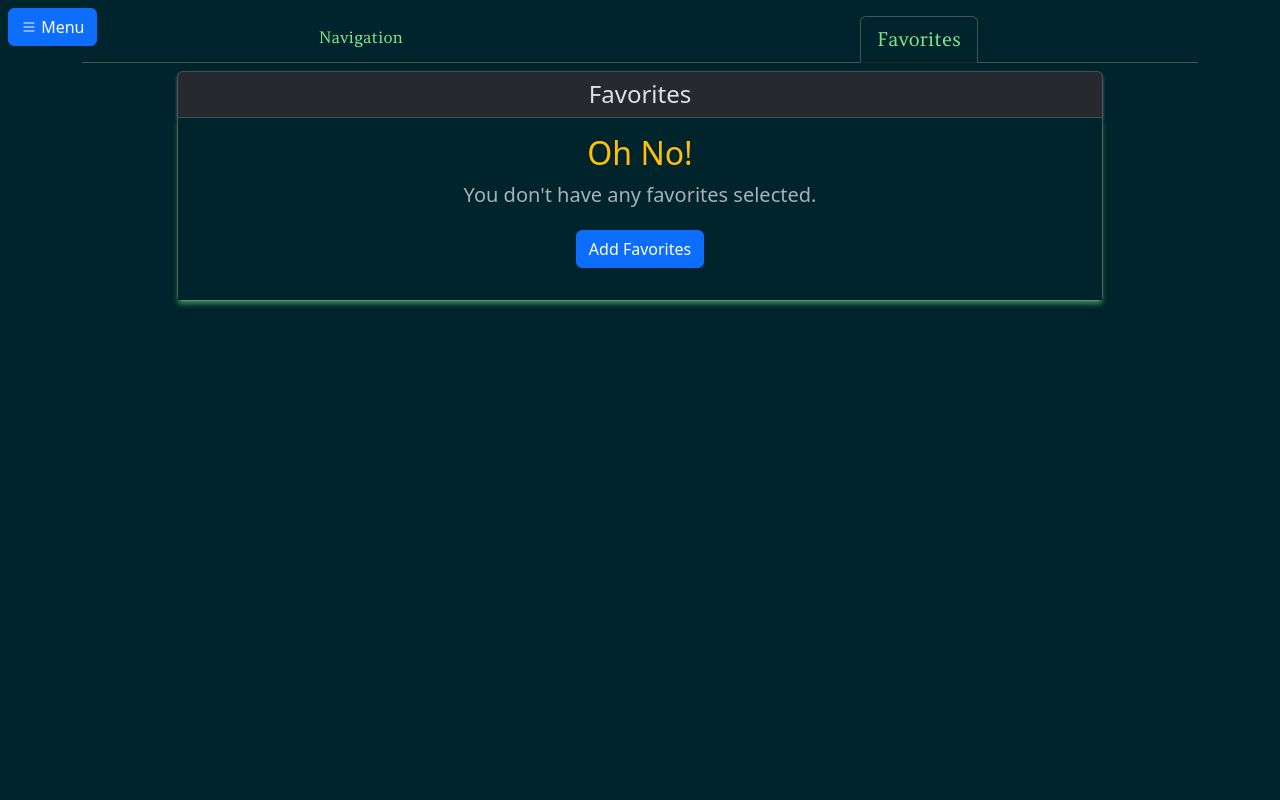
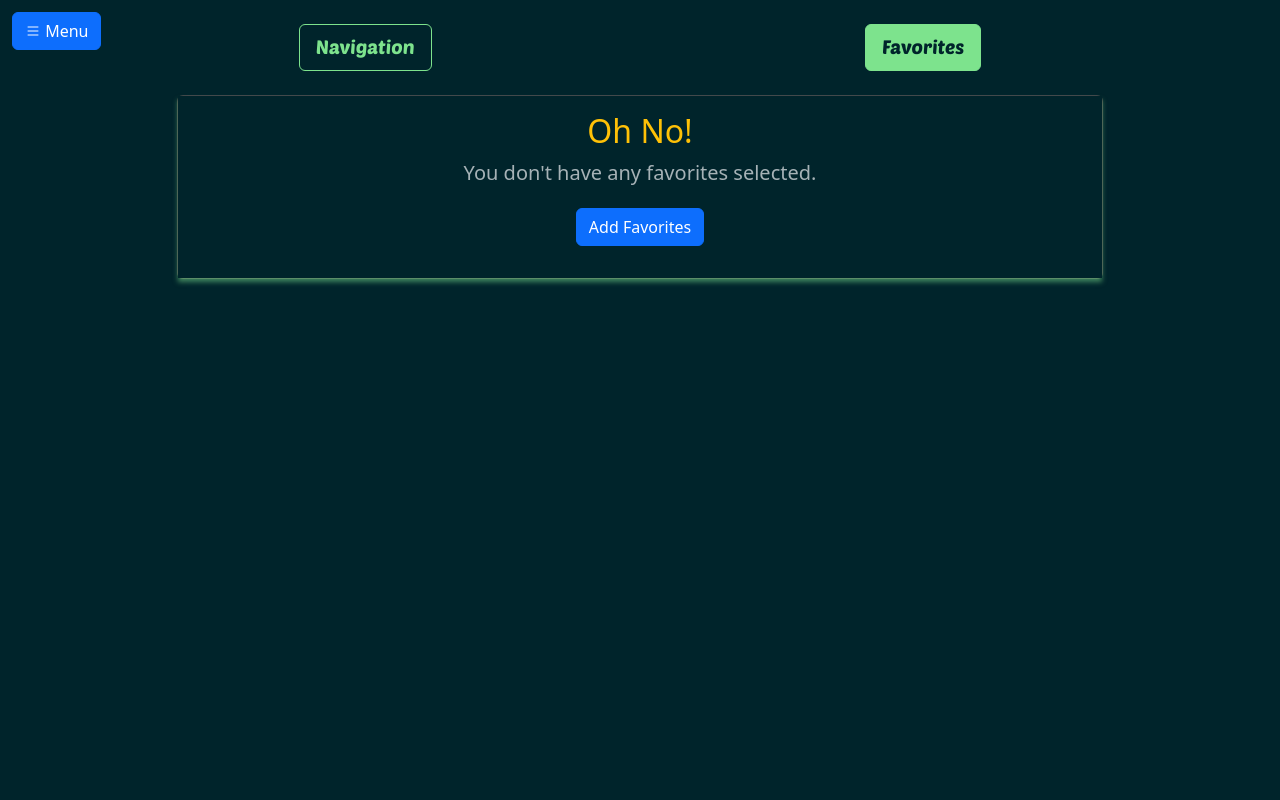
Before and after one commit to Alexander-N-Shelton/djangoWebRemote, a Django app: page /remote/ in a window 1280 px wide. Run offline with Django 5.2, Linux system fonts and the light colour scheme; the visitor is signed in with stand-in values (Sample User, id 1); data that the repository does not hold is empty; some libraries are stand-ins or nearby versions.

Commit message:
1.3.2 Update the styles and html a little more

```diff
--- a/remote/static/remote/css/style.css
+++ b/remote/static/remote/css/style.css
@@ -15,19 +15,24 @@
   height: 75%;
   margin: 1rem;
 }
+#navTab,
+#favTab {
+  background: #00242b !important;
+  color: #7de38d !important;
+  border: 1px solid #7de38d !important;
+  font-family: "Poetsen One", sans-serif !important;
+  font-size: 1.2rem !important;
+}
+
 
 .favBtnImg {
   width: 70% !important;
   height: auto;
 }
 
-/* Single Remote */
-#singleRemote .card-header {
-  box-shadow: 0 2px 4px var(--bs-secondary) !important;
-}
-
 #singleRemote .nav-link.active {
-  font-size: 1.2rem !important;
+  color: #00242b !important;
+  background: #7de38d !important;
 }
 
 #singleRemote button {
--- a/remote/templates/remote/single_remote.html
+++ b/remote/templates/remote/single_remote.html
@@ -6,9 +6,9 @@
   <link rel="stylesheet" href="{% static 'remote/css/style.css' %}">
 {% endblock %}
 {% block content %}
-<section id="singleRemote" class="singleRemote min-vh-100 pt-3">
+<section id="singleRemote" class="singleRemote min-vh-100 pt-4">
   <div class="container">
-    <ul class="nav nav-tabs d-flex justify-content-center">
+    <ul class="nav nav-pills d-flex justify-content-center">
       <li class="nav-item mx-auto">
         <a class="nav-link fs-6" id="navTab" data-bs-toggle="tab" data-bs-target="#navRemoteContainer" role="tab" aria-controls="navRemoteContainer" aria-selected="false">Navigation</a>
       </li>
@@ -18,11 +18,10 @@
     </ul>
   </div>
   <div class="container compact">
-    <div class="tab-content mb-2">
+    <div class="tab-content mb-2 pt-3">
       <!-- Navigation -->
       <div id="navRemoteContainer" class="tab-pane fade">
         <div class="card mt-3" id="navCard">
-          <h4 class="card-header text-center">Navigation</h4>
           <div class="card-body text-center">
             <div class="row g-1">
               {% for button in navigation_buttons %}
@@ -39,7 +38,6 @@
       <!-- Favorites -->
       <div id="favRemoteContainer" class="tab-pane fade show active">
         <div class="card text-center mt-2" id="favCard">
-          <h4 class="card-header">Favorites</h4>
           <div class="card-body">
             <div class="row g-1">
               {% for button in favorite_buttons %}
--- a/static/global/css/styles.css
+++ b/static/global/css/styles.css
@@ -25,7 +25,9 @@ body {
 .display-1,
 .display-2,
 .display-3,
-.display-4 {
+.display-4,
+.display-5,
+.display-6 {
   color: #7de38d !important;
   font-family: "Poetsen One", sans-serif;
 }
@@ -49,6 +51,6 @@ body {
 
 #menuBtn {
   position: fixed;
-  top: 0.5rem;
-  left: 0.5rem;
+  top: 0.75rem;
+  left: 0.75rem;
 }
--- a/voice/templates/voice/remote.html
+++ b/voice/templates/voice/remote.html
@@ -7,14 +7,14 @@ Control{% endblock %} {% block head %}
     <div class="row justify-content-center">
       <div class="col-lg-8">
         <!-- Welcome Section -->
-        <h1 class="text-center display-4">Voice Commands</h1>
+        <h1 class="text-center display-5">Voice Commands</h1>
         <p class="lead text-center">
           Control your TV with natural voice commands
         </p>
 
         <!-- Voice Control Section -->
         <div class="voice-card text-center">
-          <h3 class="mb-4">Press & Speak</h3>
+          <h3 class="mb-3">Press & Speak</h3>
           <button
             id="voiceButton"
             class="voice-button"
@@ -25,7 +25,7 @@ Control{% endblock %} {% block head %}
 
           <div id="voiceStatus" class="status-display">
             <div>
-              <i class="fas fa-microphone-slash text-muted fa-2x mb-2"></i>
+              <i class="fas fa-microphone-slash text-muted fa-2x mb-1"></i>
               <p class="text-muted mb-0">Click the microphone to start</p>
             </div>
           </div>
--- a/voice/views.py
+++ b/voice/views.py
@@ -124,7 +124,7 @@ def voice_command(request):
             logger.error(f"Voice command error: {str(e)}")
             return JsonResponse({
                 'status': 'error',
-                'message': f"Voice command failed: {str(e)}"
+                'message': f"Voice command failed.\nPlease try again."
             }, status=500)
     logger.error("Invalid request method for voice command")
     return JsonResponse({
```
Also changed, not shown: voice/static/voice/css/style.css (+7 -9 lines).
